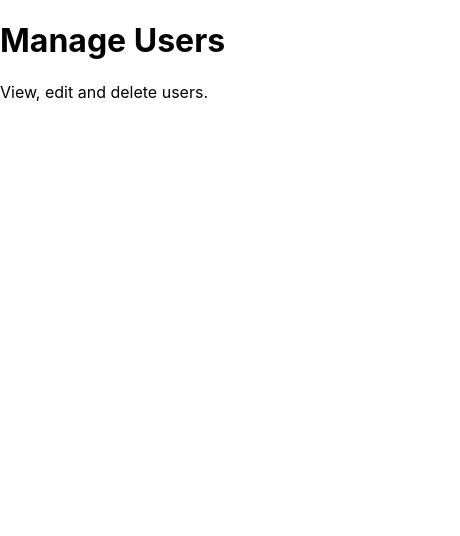
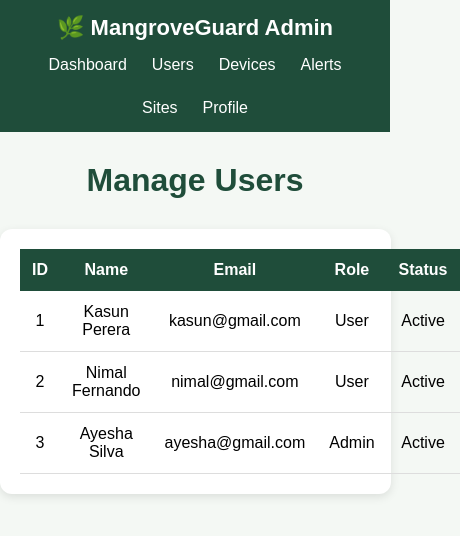
Before and after one commit to SankalpaFernando/Team-Nova, a React (Create React App) app in the folder client/: page /manage-users in a window 390 px wide. Shown: the top 536 px of the page, 460 px wide, since content can reach past the window. Built offline with nearby package versions, Linux system fonts and the light colour scheme.

Commit message:
admin view pages more content added

```diff
--- a/client/src/pages/AdminDashboard.css
+++ b/client/src/pages/AdminDashboard.css
@@ -1,3 +1,11 @@
+body{
+  margin:0;
+  font-family:Arial, sans-serif;
+  background:#f4f8f4;
+}
+
+/* Navbar */
+
 .admin-navbar{
   display:flex;
   justify-content:space-between;
@@ -8,33 +16,119 @@ padding:15px 30px;
 
 .logo{
   color:white;
+  font-size:22px;
   font-weight:bold;
-font-size:20px;
+}
+
+.nav-links{
+  display:flex;
+  gap:25px;
 }
 
 .nav-links a{
   color:white;
   text-decoration:none;
-margin-left:20px;
+  font-weight:500;
 }
+
+.nav-links a:hover{
+  color:#b7ff7a;
+}
+
+/* Title */
 
 .title{
   text-align:center;
+  color:#1f4d3a;
   margin-top:30px;
 }
+
+/* Cards */
 
 .card-row{
   display:flex;
   justify-content:center;
   gap:20px;
   margin-top:20px;
+  flex-wrap:wrap;
 }
 
 .card{
-width:180px;
-padding:30px;
-background:#f2f2f2;
-border-radius:10px;
+  width:220px;
+  background:white;
+  padding:25px;
+  border-radius:12px;
   text-align:center;
-box-shadow:0 2px 8px rgba(0,0,0,0.1);
+  box-shadow:0 3px 10px rgba(0,0,0,0.1);
 }
+
+.card h3{
+  color:#1f4d3a;
+}
+
+.card p{
+  font-size:24px;
+  font-weight:bold;
+}
+
+/* Grid Layout */
+
+.section-grid{
+  width:90%;
+  margin:40px auto;
+
+  display:grid;
+  grid-template-columns:1fr 1fr;
+  gap:25px;
+}
+
+.info-box{
+  background:white;
+  padding:25px;
+  border-radius:12px;
+  box-shadow:0 3px 10px rgba(0,0,0,0.1);
+}
+
+.info-box h2{
+  color:#1f4d3a;
+  margin-bottom:15px;
+}
+
+.info-box p{
+  margin:10px 0;
+}
+
+/* Full Width Box */
+
+.full-width-box{
+  width:90%;
+  margin:0 auto 40px auto;
+  background:white;
+  padding:25px;
+  border-radius:12px;
+  box-shadow:0 3px 10px rgba(0,0,0,0.1);
+}
+
+.full-width-box h2{
+  color:#1f4d3a;
+  margin-bottom:15px;
+}
+
+/* Responsive */
+
+@media(max-width:768px){
+
+  .admin-navbar{
+    flex-direction:column;
+    gap:15px;
+  }
+
+  .nav-links{
+    flex-wrap:wrap;
+    justify-content:center;
+  }
+
+  .section-grid{
+    grid-template-columns:1fr;
+  }
+}
--- a/client/src/pages/AdminDashboard.js
+++ b/client/src/pages/AdminDashboard.js
@@ -5,31 +5,110 @@ function AdminDashboard() {
   return (
     <div>
 
+      {/* Navbar */}
       <div className="admin-navbar">
-        <div className="logo">🌿 MangroveGuard Admin</div>
+
+        <div className="logo">
+          🌿 MangroveGuard Admin
+        </div>
 
         <div className="nav-links">
           <Link to="/admin-dashboard">Dashboard</Link>
           <Link to="/manage-users">Users</Link>
           <Link to="/manage-devices">Devices</Link>
           <Link to="/admin-alerts">Alerts</Link>
-          <Link to="/admin-maps">Maps</Link>
+          <Link to="/admin-maps">Sites</Link>
           <Link to="/admin-profile">Profile</Link>
         </div>
+
       </div>
 
       <h1 className="title">Admin Dashboard</h1>
 
+      {/* Top Cards */}
       <div className="card-row">
-        <div className="card">Total Users</div>
-        <div className="card">Active Devices</div>
-        <div className="card">Alerts</div>
+
+        <div className="card">
+          <h3>Total Users</h3>
+          <p>120</p>
+        </div>
+
+        <div className="card">
+          <h3>Active Devices</h3>
+          <p>18</p>
+        </div>
+
+        <div className="card">
+          <h3>Total Alerts</h3>
+          <p>7</p>
+        </div>
+
       </div>
 
       <div className="card-row">
-        <div className="card">Water Level</div>
-        <div className="card">Temperature</div>
-        <div className="card">Salinity</div>
+
+        <div className="card">
+          <h3>Water Level</h3>
+          <p>1.8 m</p>
+        </div>
+
+        <div className="card">
+          <h3>Temperature</h3>
+          <p>29°C</p>
+        </div>
+
+        <div className="card">
+          <h3>Salinity</h3>
+          <p>32 ppt</p>
+        </div>
+
+      </div>
+
+      {/* Dashboard Content */}
+
+      <div className="section-grid">
+
+        <div className="info-box">
+          <h2>📡 Device Status Overview</h2>
+          <p>🟢 Device 01 - Online</p>
+          <p>🟢 Device 02 - Online</p>
+          <p>🔴 Device 03 - Offline</p>
+          <p>🟢 Device 04 - Online</p>
+        </div>
+
+        <div className="info-box">
+          <h2>🚨 Recent Alerts</h2>
+          <p>High salinity detected at Site A</p>
+          <p>Water level rising at Site B</p>
+          <p>Low battery detected on Device 03</p>
+        </div>
+
+        <div className="info-box">
+          <h2>👥 Recently Registered Users</h2>
+          <p>User 01</p>
+          <p>User 02</p>
+          <p>User 03</p>
+        </div>
+
+        <div className="info-box">
+          <h2>📍 Site Summary</h2>
+          <p>Total Monitoring Sites: 5</p>
+          <p>Active Sites: 4</p>
+          <p>Sites Under Maintenance: 1</p>
+        </div>
+
+      </div>
+
+      {/* Full Width Section */}
+
+      <div className="full-width-box">
+
+        <h2>⚙️ System Status</h2>
+
+        <p>Database: Connected</p>
+        <p>Server Status: Running</p>
+        <p>Last Updated: Just Now</p>
+
       </div>
 
     </div>
--- /dev/null
+++ b/client/src/pages/ManageDevices.css
@@ -0,0 +1,75 @@
+body{
+  margin:0;
+  font-family:Arial, sans-serif;
+  background:#f4f8f4;
+}
+
+/* Navbar */
+
+.admin-navbar{
+  display:flex;
+  justify-content:space-between;
+  align-items:center;
+  background:#1f4d3a;
+  padding:15px 30px;
+}
+
+.logo{
+  color:white;
+  font-size:22px;
+  font-weight:bold;
+}
+
+.nav-links{
+  display:flex;
+  gap:25px;
+}
+
+.nav-links a{
+  color:white;
+  text-decoration:none;
+}
+
+.nav-links a:hover{
+  color:#b7ff7a;
+}
+
+/* Title */
+
+.title{
+  text-align:center;
+  margin-top:30px;
+  color:#1f4d3a;
+}
+
+/* Table */
+
+.table-container{
+  width:90%;
+  margin:30px auto;
+  background:white;
+  padding:20px;
+  border-radius:12px;
+  box-shadow:0 3px 10px rgba(0,0,0,0.1);
+}
+
+table{
+  width:100%;
+  border-collapse:collapse;
+}
+
+th{
+  background:#1f4d3a;
+  color:white;
+  padding:12px;
+}
+
+td{
+  padding:12px;
+  border-bottom:1px solid #ddd;
+  text-align:center;
+}
+
+tr:hover{
+  background:#f5f5f5;
+}
--- a/client/src/pages/ManageDevices.js
+++ b/client/src/pages/ManageDevices.js
@@ -1,8 +1,85 @@
+import { Link } from "react-router-dom";
+import "./ManageDevices.css";
+
 function ManageDevices() {
   return (
     <div>
-      <h1>Manage Devices</h1>
-      <p>View and manage IoT devices.</p>
+
+      {/* Navbar */}
+
+      <div className="admin-navbar">
+
+        <div className="logo">
+          🌿 MangroveGuard Admin
+        </div>
+
+        <div className="nav-links">
+          <Link to="/admin-dashboard">Dashboard</Link>
+          <Link to="/manage-users">Users</Link>
+          <Link to="/manage-devices">Devices</Link>
+          <Link to="/admin-alerts">Alerts</Link>
+          <Link to="/admin-maps">Sites</Link>
+          <Link to="/admin-profile">Profile</Link>
+        </div>
+
+      </div>
+
+      <h1 className="title">Manage Devices</h1>
+
+      <div className="table-container">
+
+        <table>
+
+          <thead>
+            <tr>
+              <th>Device ID</th>
+              <th>Location</th>
+              <th>Status</th>
+              <th>Battery</th>
+              <th>Last Updated</th>
+            </tr>
+          </thead>
+
+          <tbody>
+
+            <tr>
+              <td>DEV-001</td>
+              <td>Site A</td>
+              <td>🟢 Online</td>
+              <td>95%</td>
+              <td>10:30 AM</td>
+            </tr>
+
+            <tr>
+              <td>DEV-002</td>
+              <td>Site B</td>
+              <td>🟢 Online</td>
+              <td>82%</td>
+              <td>10:25 AM</td>
+            </tr>
+
+            <tr>
+              <td>DEV-003</td>
+              <td>Site C</td>
+              <td>🔴 Offline</td>
+              <td>12%</td>
+              <td>09:15 AM</td>
+            </tr>
+
+            <tr>
+              <td>DEV-004</td>
+              <td>Site D</td>
+              <td>🟢 Online</td>
+              <td>67%</td>
+              <td>10:28 AM</td>
+            </tr>
+
+          </tbody>
+
+        </table>
+
+      </div>
+
     </div>
   );
 }
--- /dev/null
+++ b/client/src/pages/ManageUsers.css
@@ -0,0 +1,71 @@
+body{
+  margin:0;
+  font-family:Arial, sans-serif;
+  background:#f4f8f4;
+}
+
+/* Navbar */
+
+.admin-navbar{
+  display:flex;
+  justify-content:space-between;
+  align-items:center;
+  background:#1f4d3a;
+  padding:15px 30px;
+}
+
+.logo{
+  color:white;
+  font-size:22px;
+  font-weight:bold;
+}
+
+.nav-links{
+  display:flex;
+  gap:25px;
+}
+
+.nav-links a{
+  color:white;
+  text-decoration:none;
+}
+
+/* Title */
+
+.title{
+  text-align:center;
+  margin-top:30px;
+  color:#1f4d3a;
+}
+
+/* Table */
+
+.table-container{
+  width:90%;
+  margin:30px auto;
+  background:white;
+  padding:20px;
+  border-radius:12px;
+  box-shadow:0 3px 10px rgba(0,0,0,0.1);
+}
+
+table{
+  width:100%;
+  border-collapse:collapse;
+}
+
+th{
+  background:#1f4d3a;
+  color:white;
+  padding:12px;
+}
+
+td{
+  padding:12px;
+  border-bottom:1px solid #ddd;
+  text-align:center;
+}
+
+tr:hover{
+  background:#f1f1f1;
+}
--- a/client/src/pages/ManageUsers.js
+++ b/client/src/pages/ManageUsers.js
@@ -1,8 +1,76 @@
+import { Link } from "react-router-dom";
+import "./ManageUsers.css";
+
 function ManageUsers() {
   return (
     <div>
-      <h1>Manage Users</h1>
-      <p>View, edit and delete users.</p>
+
+      {/* Navbar */}
+      <div className="admin-navbar">
+
+        <div className="logo">
+          🌿 MangroveGuard Admin
+        </div>
+
+        <div className="nav-links">
+          <Link to="/admin-dashboard">Dashboard</Link>
+          <Link to="/manage-users">Users</Link>
+          <Link to="/manage-devices">Devices</Link>
+          <Link to="/admin-alerts">Alerts</Link>
+          <Link to="/admin-maps">Sites</Link>
+          <Link to="/admin-profile">Profile</Link>
+        </div>
+
+      </div>
+
+      <h1 className="title">Manage Users</h1>
+
+      <div className="table-container">
+
+        <table>
+
+          <thead>
+            <tr>
+              <th>ID</th>
+              <th>Name</th>
+              <th>Email</th>
+              <th>Role</th>
+              <th>Status</th>
+            </tr>
+          </thead>
+
+          <tbody>
+
+            <tr>
+              <td>1</td>
+              <td>Kasun Perera</td>
+              <td>kasun@gmail.com</td>
+              <td>User</td>
+              <td>Active</td>
+            </tr>
+
+            <tr>
+              <td>2</td>
+              <td>Nimal Fernando</td>
+              <td>nimal@gmail.com</td>
+              <td>User</td>
+              <td>Active</td>
+            </tr>
+
+            <tr>
+              <td>3</td>
+              <td>Ayesha Silva</td>
+              <td>ayesha@gmail.com</td>
+              <td>Admin</td>
+              <td>Active</td>
+            </tr>
+
+          </tbody>
+
+        </table>
+
+      </div>
+
     </div>
   );
 }
```
Lines whose indentation alone changed are shown as unchanged.
